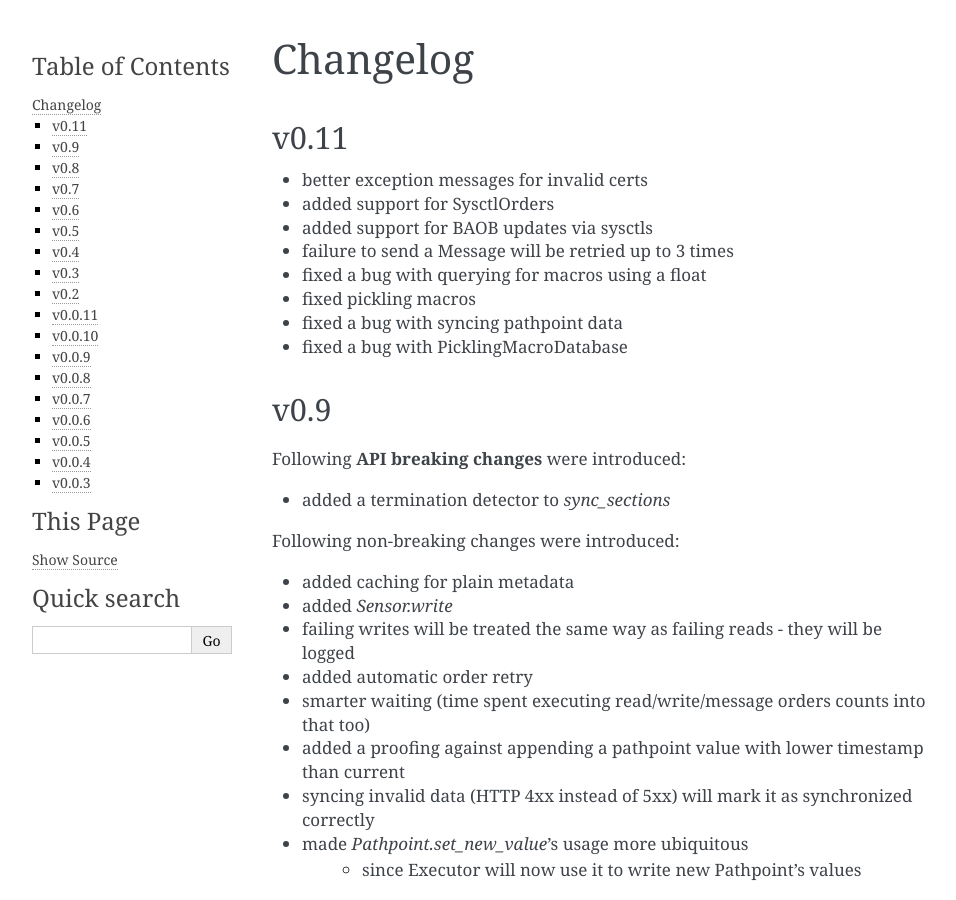
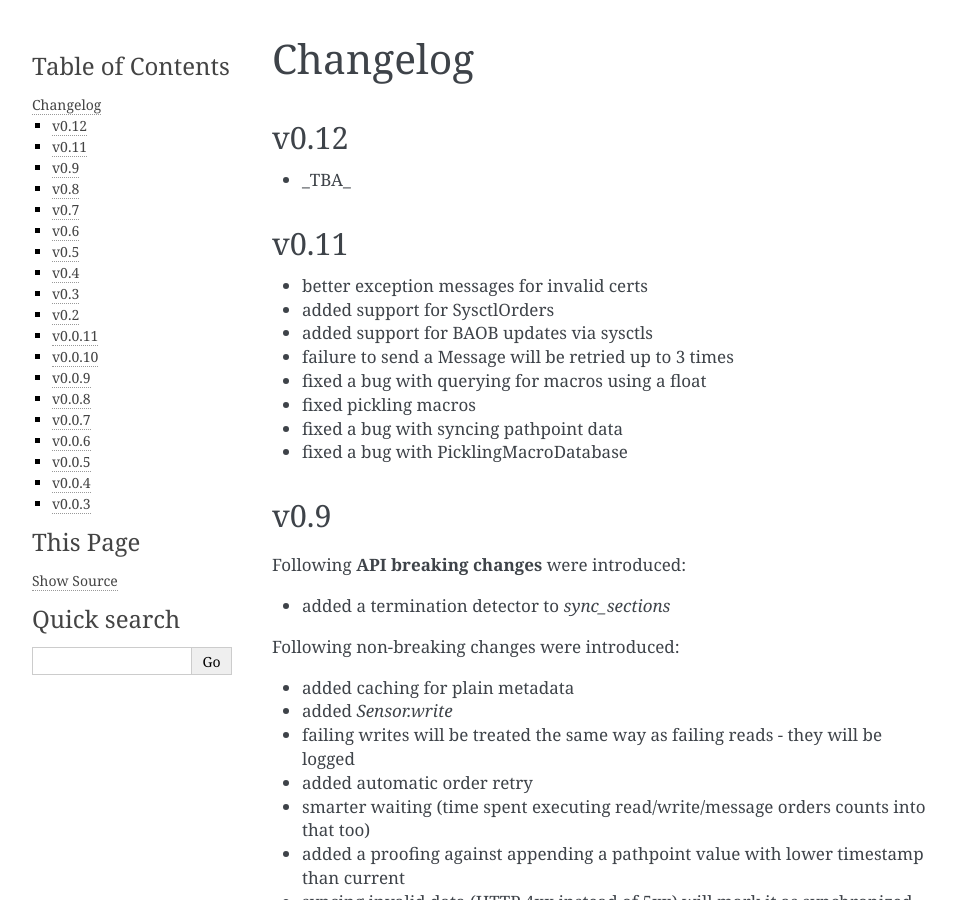
Before and after one commit to smok-serwis/smok-client, a Sphinx documentation site: the page built from docs/changelog.rst, in a window 1280 px wide and 900 px high. Shown: the whole window, without its empty margins (148-1104 px from the left). Built offline with Sphinx 7.4.7, drawn with Linux system fonts in a browser that asks for light colours.

Commit message:
ver bump

```diff
--- a/docs/changelog.rst
+++ b/docs/changelog.rst
@@ -1,5 +1,10 @@
 Changelog
 =========
+
+v0.12
+~~~~~
+
+* _TBA_
 
 v0.11
 ~~~~~
--- a/smok/__init__.py
+++ b/smok/__init__.py
@@ -1 +1 @@
-__version__ = '0.11'
+__version__ = '0.12a1'
```
